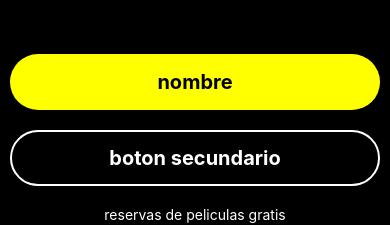
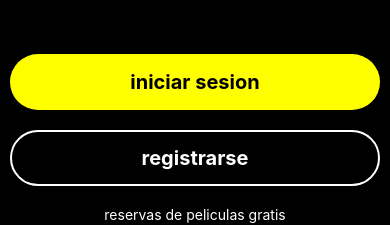
Before and after one commit to ThePowersr/appCine, a React Native app: screen / in a window 390 px wide. Shown: the part 581-806 px from the top of the page. Built offline with nearby package versions, Linux system fonts and the light colour scheme.

Commit message:
change text in button

```diff
--- a/src/screens/welcome-screen/welcome-screen.tsx
+++ b/src/screens/welcome-screen/welcome-screen.tsx
@@ -53,11 +53,11 @@ const WelcomeScreen = () => {
       <View style={{ gap: 20, marginBottom: 30 }}>
         <View style={{ gap: 20 }}>
           <CustomButton
-            title='nombre'
+            title='iniciar sesion'
             onPress={() => console.log('hola')}
           />
           <CustomButton
-            title='boton secundario'
+            title='registrarse'
             onPress={() => console.log('hola')}
             isSecondary
           />
```
Also changed, not shown: 1 other file (tests, documents, lock files or other folders).
